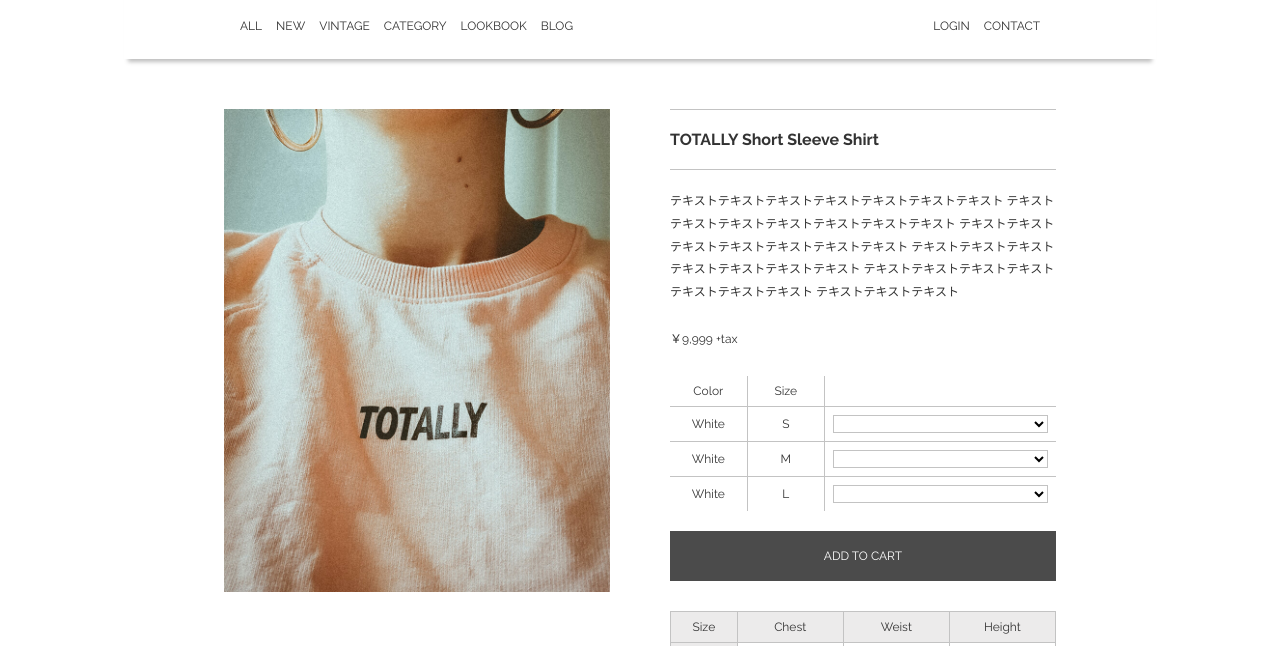
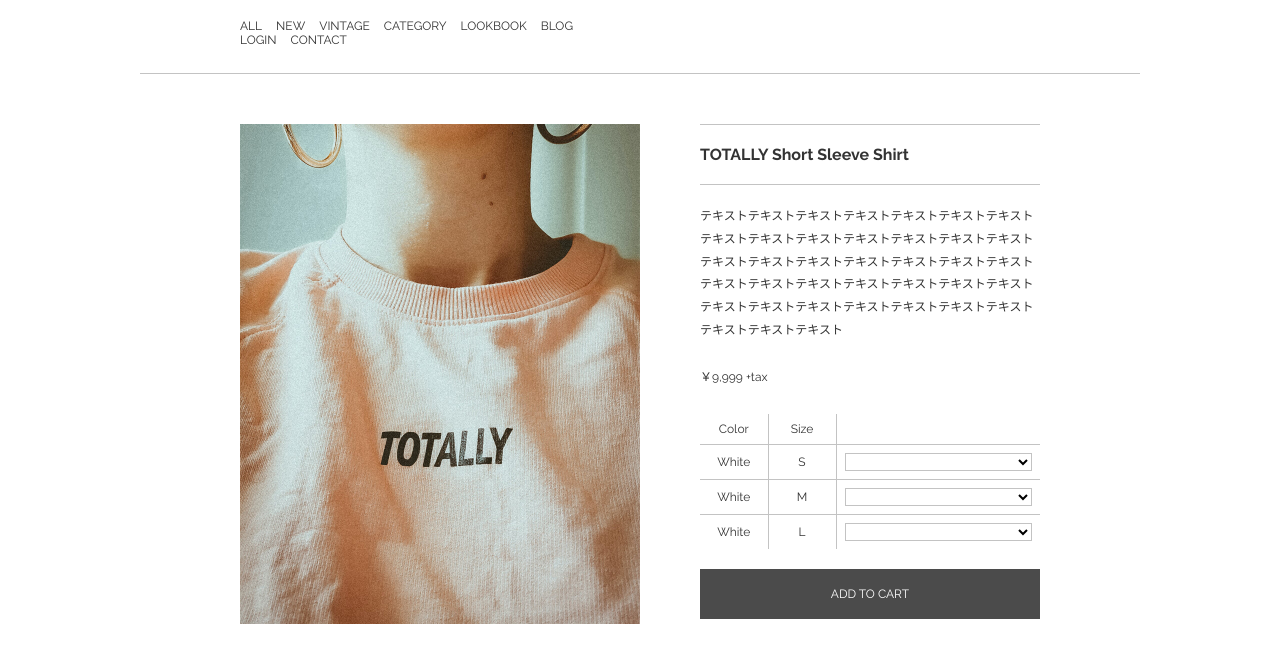
Before and after one commit to Molly0503/totally, a plain HTML site: page index.html in a window 1280 px wide. Shown: the part 82-728 px from the top of the page. Drawn offline with Linux system fonts and the light colour scheme; some packages are replaced by stand-ins of ours.

Commit message:
change html.css

```diff
--- a/assets/sass/_container.scss
+++ b/assets/sass/_container.scss
@@ -4,55 +4,34 @@
 // Container
 // -----------------------------------
 
-.header-container {
-  display: flex;
+.container {
+  max-width: v.$base-width-pc;
+  padding-inline: 16px;
   margin-inline: auto;
-  max-width: v.$width-main;
-  flex-direction: column;
-  align-items: center;
-  row-gap: 36px;
-
-  @include v.mq() {
-    flex-direction: column;
-    max-width: v.$width-sp;
-    row-gap: 26px;
-  }
 }
 
-.main-container {
-  max-width: calc(v.$width-main + 16px * 2);
-  padding-top: 191px;
-  padding-bottom: 110px;
-  column-gap: 60px;
+.inner-container {
+  max-width: v.$width-main;
   margin-inline: auto;
-  display: grid;
-  grid-template-columns: 1fr 1fr;
-
-  @include v.mq() {
-    padding-top: 111px;
-    row-gap: 10px;
-    grid-template-columns: 1fr;
-  }
 }
-
 
 // -----------------------------------
 // 各セクションの余白
 // -----------------------------------
-.header,
-.main,
-.footer {
-  padding-inline: 16px;
-}
+// .header,
+// .main,
+// .footer {
+//   padding-inline: 16px;
+// }
 
-.main-container {
-  @include v.mq() {
-    padding-inline: 0;
-  }
-}
+// .main-container {
+//   @include v.mq() {
+//     padding-inline: 0;
+//   }
+// }
 
-.item-container {
-  @include v.mq() {
-    padding-inline: 16px;
-  }
-}
+// .item-container {
+//   @include v.mq() {
+//     padding-inline: 16px;
+//   }
+// }
--- a/assets/sass/_variables.scss
+++ b/assets/sass/_variables.scss
@@ -55,12 +55,12 @@ $breakpoints: (
 //-----------------------------------
 //Base Width
 //-----------------------------------
-$base-width-sp: 375;
-$base-width-pc: 1280;
+$base-width-sp: 375px;
+$base-width-pc: 1000px;
 
 
 //-----------------------------------
 //Contents Width
 //-----------------------------------
 $width-main: 800px;
-$width-sp: 550px;
+$width-sp: 375px;
--- a/assets/sass/block/_header.scss
+++ b/assets/sass/block/_header.scss
@@ -1,19 +1,28 @@
 @use '../variables'as v;
 
 .header {
-  max-width: calc(1000px + 16px * 2);
-  margin-inline: auto;
-  padding-inline: 16px;
-  padding-block: 46px 26px;
   background-color: v.$c-white;
-  box-shadow: 0px 7px 4px -4px rgba(0, 0, 0, 0.25);
-  position: fixed;
+  position: sticky;
   top: 0;
-  right: 0;
-  left: 0;
 
-  @include v.mq() {
-    padding-block: 36px 16px;
+  .container {
+    border-bottom: 1px solid #c3c3c3;
+
+    @include v.mq() {
+      border: none;
+    }
+  }
+
+  &-container {
+    padding-block: 46px 26px;
+    display: grid;
+    justify-items: center;
+    row-gap: 36px;
+
+    @include v.mq() {
+      row-gap: 26px;
+      padding-block: 36px 16px;
+    }
   }
 
   h1 {
@@ -24,15 +33,16 @@
     width: 100%;
     display: flex;
     justify-content: space-between;
-
-    @include v.mq() {
-      justify-content: center;
-    }
   }
 
   &-menu {
     display: flex;
     column-gap: 14px;
+
+    @include v.mq() {
+      width: 100%;
+      justify-content: space-between;
+    }
 
     &-pc {
       @include v.mq() {
--- a/assets/sass/block/_item.scss
+++ b/assets/sass/block/_item.scss
@@ -1,8 +1,29 @@
 @use '../variables'as v;
 
 .item {
-  &-img {
-    margin-inline: auto;
+  padding-block: 50px 110px;
+
+  @include v.mq() {
+    padding-top: 0;
+    padding-inline: 0;
+  }
+
+  .inner-container {
+    display: grid;
+    grid-template-columns: 1fr 1fr;
+
+    @include v.mq() {
+      row-gap: 10px;
+      grid-template-columns: 1fr;
+    }
+  }
+
+  &-container {
+    padding-left: 60px;
+
+    @include v.mq() {
+      padding-inline: 16px;
+    }
   }
 
   &-description {
@@ -49,7 +70,6 @@ tbody {
   th {
     border-right: v.$c-gray 1px solid;
   }
-
 }
 
 .order {
@@ -87,7 +107,6 @@ tbody {
 }
 
 .size {
-
   table,
   table td {
     border: v.$c-gray 1px solid;
--- a/index.html
+++ b/index.html
@@ -21,7 +21,8 @@
 <body>
   <!-- .header -->
   <header class="header">
-    <div class="header-container">
+    <div class="container">
+      <div class="inner-container header-container">
         <h1>
           <a href="#">
             <img src="./assets/images/logo.png" alt="TOTALLY" width="109" height="19">
@@ -37,8 +38,6 @@
               <li><a href="#">LOOKBOOK</a></li>
               <li><a href="#">BLOG</a></li>
             </ul>
-        </nav>
-        <nav>
             <ul class="header-menu header-menu-pc">
               <li><a href="#">LOGIN</a></li>
               <li><a href="#">CONTACT</a></li>
@@ -46,13 +45,15 @@
           </nav>
         </div>
       </div>
+    </div>
   </header>
 
   <!-- .main -->
   <main class="main">
-    <div class="item main-container">
+    <div class="container item">
+      <div class="inner-container">
         <div class="item-img">
-        <img src="./assets/images/item.jpg" alt="TOTALLY" width="400" height="500">
+          <img src="./assets/images/item.jpg" alt="TOTALLY">
         </div>
         <div class="item-container">
           <div class="item-description">
@@ -145,6 +146,7 @@
           </div>
         </div>
       </div>
+    </div>
   </main>
 
   <!-- .footer -->
```
Also changed, not shown: assets/css/style.css, 1 other file. Lines whose indentation alone changed are shown as unchanged.
